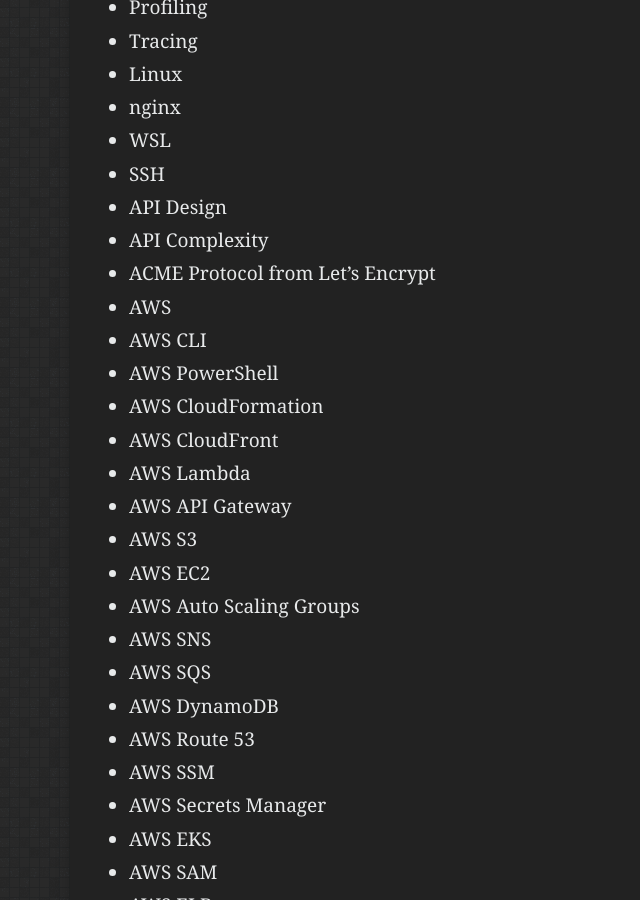
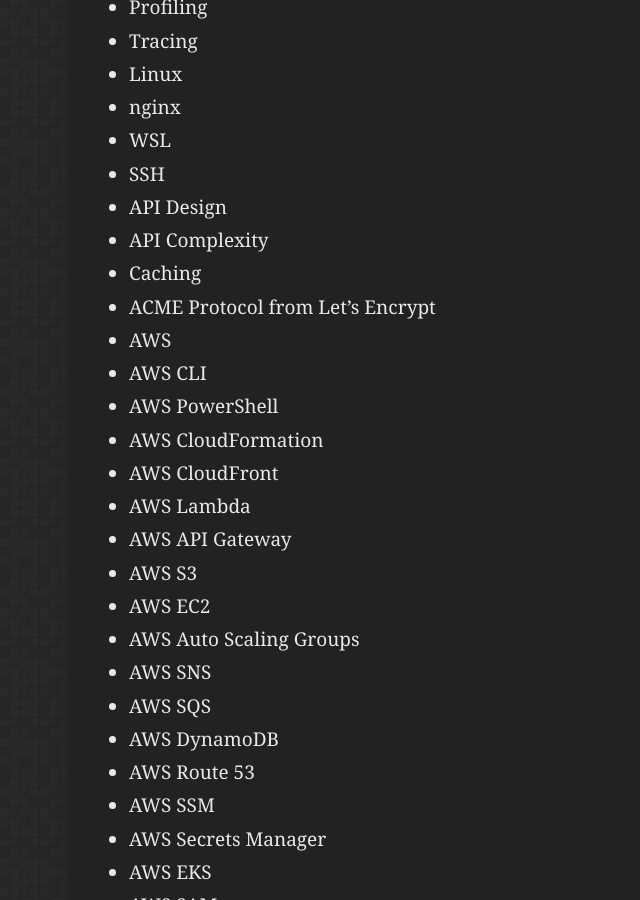
Before and after one commit to ryanspletzer/ryanspletzer.github.io, a Jekyll site: the page built from about.md, in a window 1280 px wide and 900 px high, scrolled down 7373 px. Shown: the whole window, without its empty margins (0-640 px from the left). Built offline with Jekyll 4.4.1, drawn with Linux system fonts in a browser that asks for light colours.

Commit message:
Update about.md

```diff
--- a/about.md
+++ b/about.md
@@ -230,6 +230,7 @@ them down by category, this is a non-comprehensive set of things I think about,
 - SSH
 - API Design
 - API Complexity
+- Caching
 - ACME Protocol from Let's Encrypt
 - AWS
 - AWS CLI
```
